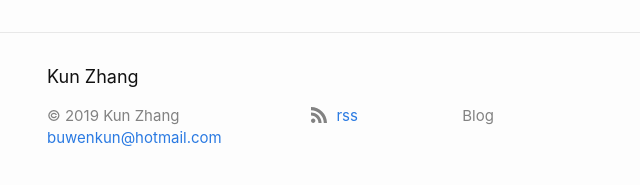
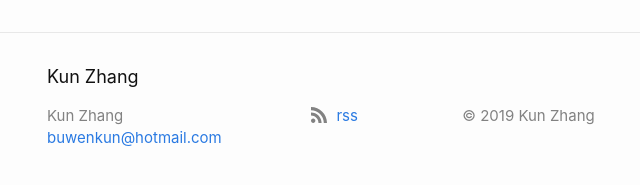
Before and after one commit to zhangkuncode/zhangkuncode.github.io, a Jekyll site: the page built from index.md, in a window 1280 px wide and 900 px high, scrolled down 1926 px. Shown: the part 690-875 px from the top of the window, without its empty margins (223-863 px from the left). Built offline with Jekyll 4.4.1, drawn with Linux system fonts in a browser that asks for light colours.

Commit message:
Update _config.yml

```diff
--- a/_config.yml
+++ b/_config.yml
@@ -1,8 +1,8 @@
 title: Kun Zhang
-author: © 2019 Kun Zhang
+#author: © 2019 Kun Zhang
 email: buwenkun@hotmail.com
 description: > # this means to ignore newlines until "twitter_username:"
-    Blog
+    © 2019 Kun Zhang
 
 # social links
 # github_username: zhangkuncode
```
